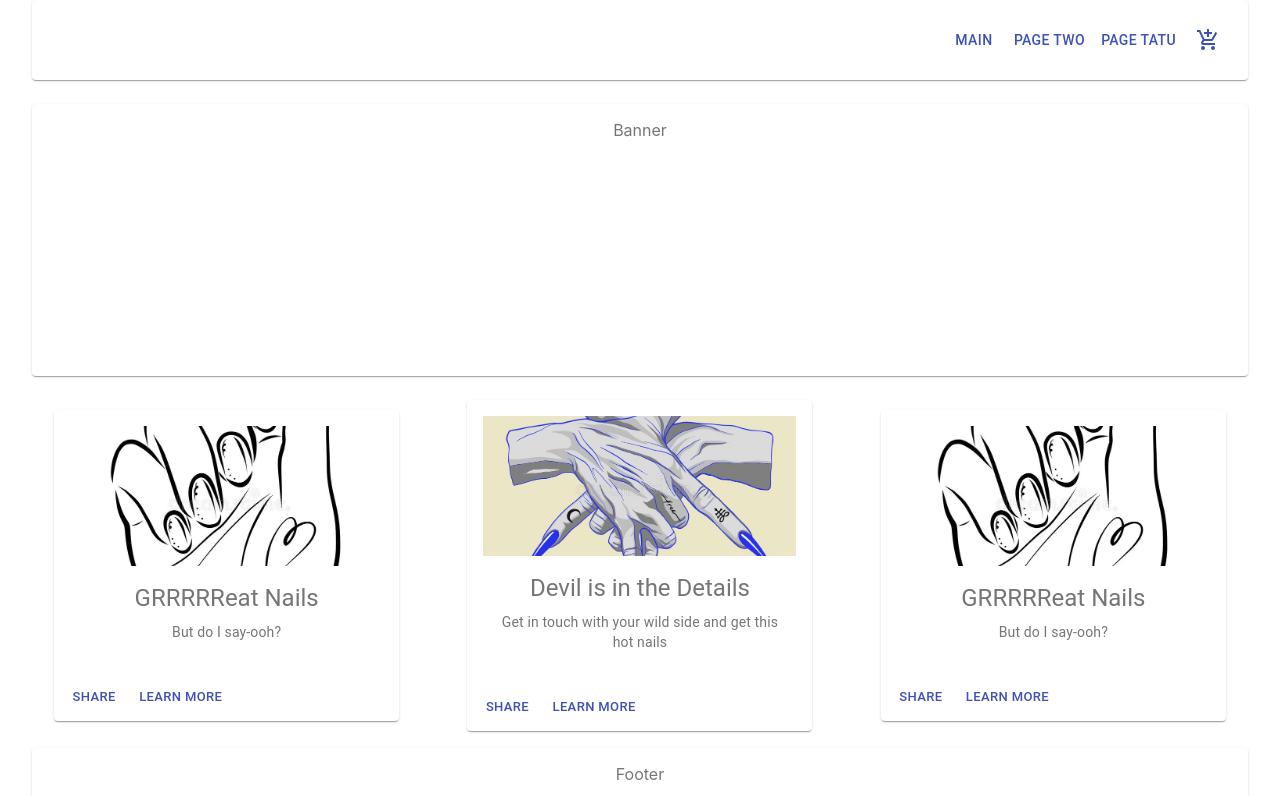
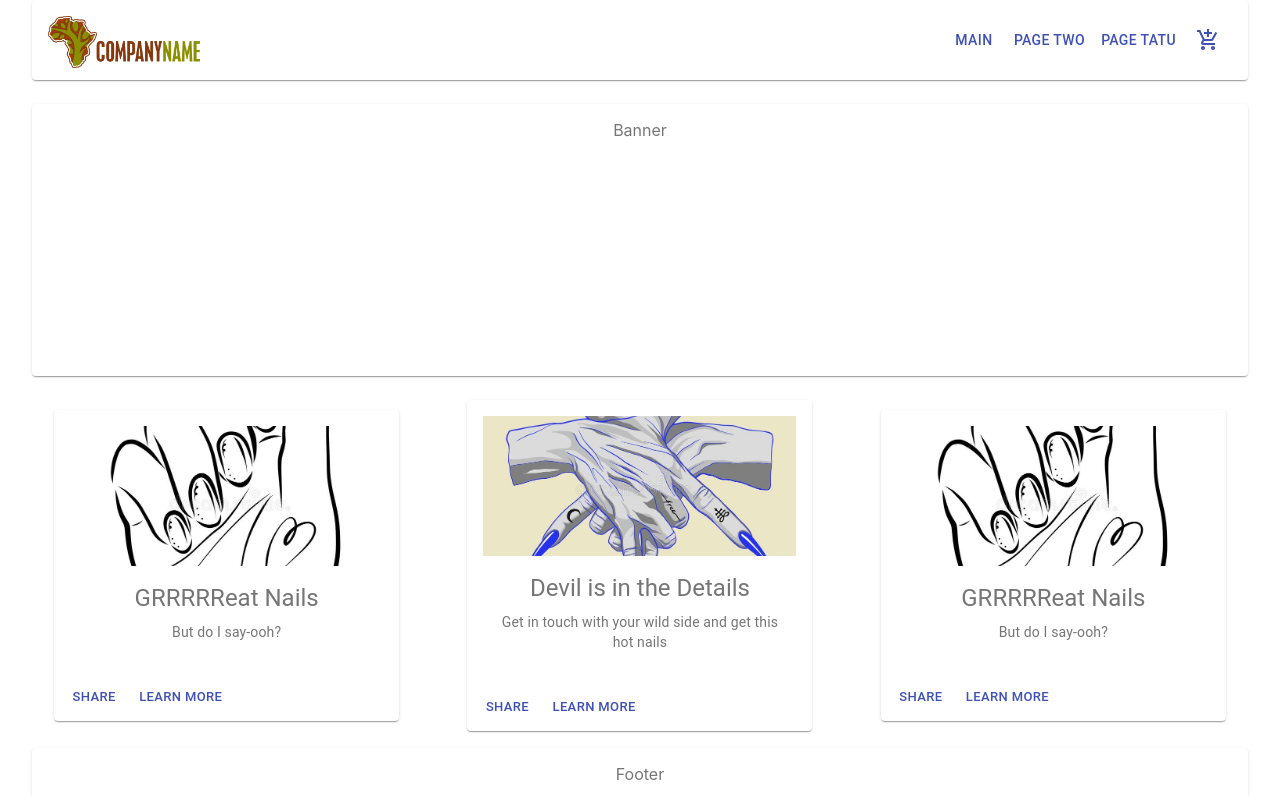
Before and after one commit to brianabajah/lexylixious, a React (Create React App) app in the folder client/shop/: page / in a window 1280 px wide. Shown: the top 796 px of the page. Built offline with nearby package versions, Linux system fonts and the light colour scheme.

Commit message:
filler logo

```diff
--- a/client/shop/src/Pages/Home.js
+++ b/client/shop/src/Pages/Home.js
@@ -10,6 +10,7 @@ import MenuItem from '@material-ui/core/MenuItem';
 import ProdCards from './ProdCards';
 import IconButton from '@material-ui/core/IconButton';
 import AddShoppingCartIcon from '@material-ui/icons/AddShoppingCart';
+import tree from "../resources/images/tree540.png";
 
 const useStyles = makeStyles((theme) => ({
     root: {
@@ -57,6 +58,8 @@ export default function Home() {
             alignItems="center">
             <Grid item xs={12} lg={12} >
               <Paper className={classes.paper}>
+              <span><img src={tree} alt='logo' width="152" height="auto" align="left"></img>
+              </span>
                  <Hidden smDown>
                         <Button color="primary">Main</Button>
                         <Button color="primary">Page two</Button>
```
Also changed, not shown: 1 other file (tests, documents, lock files or other folders).
